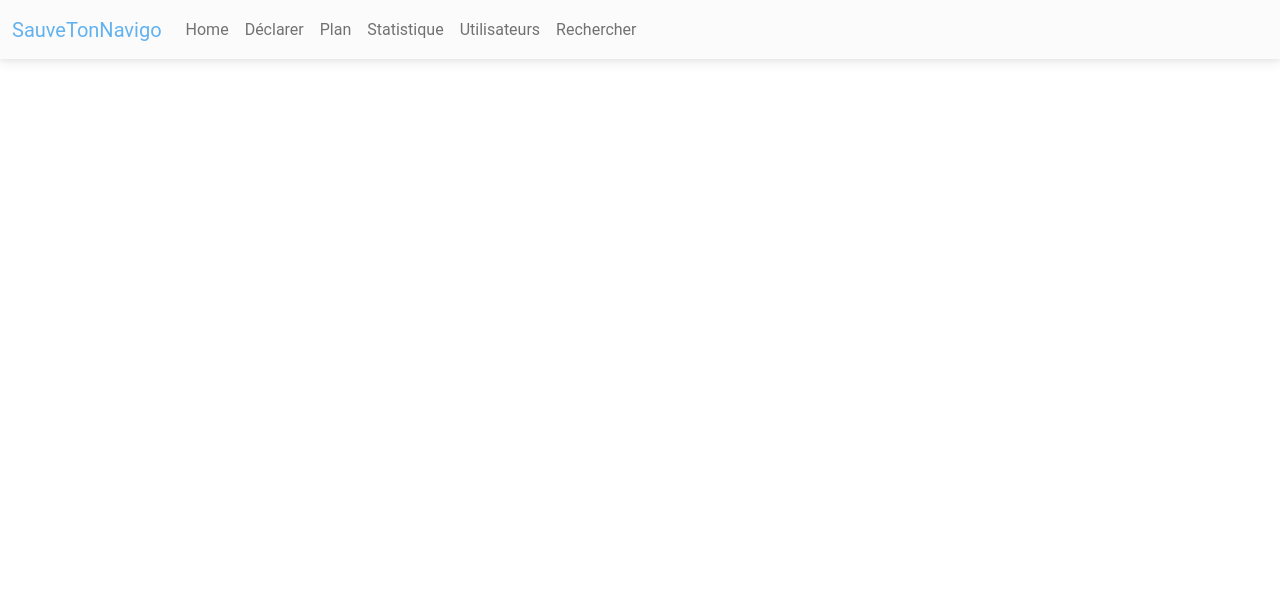
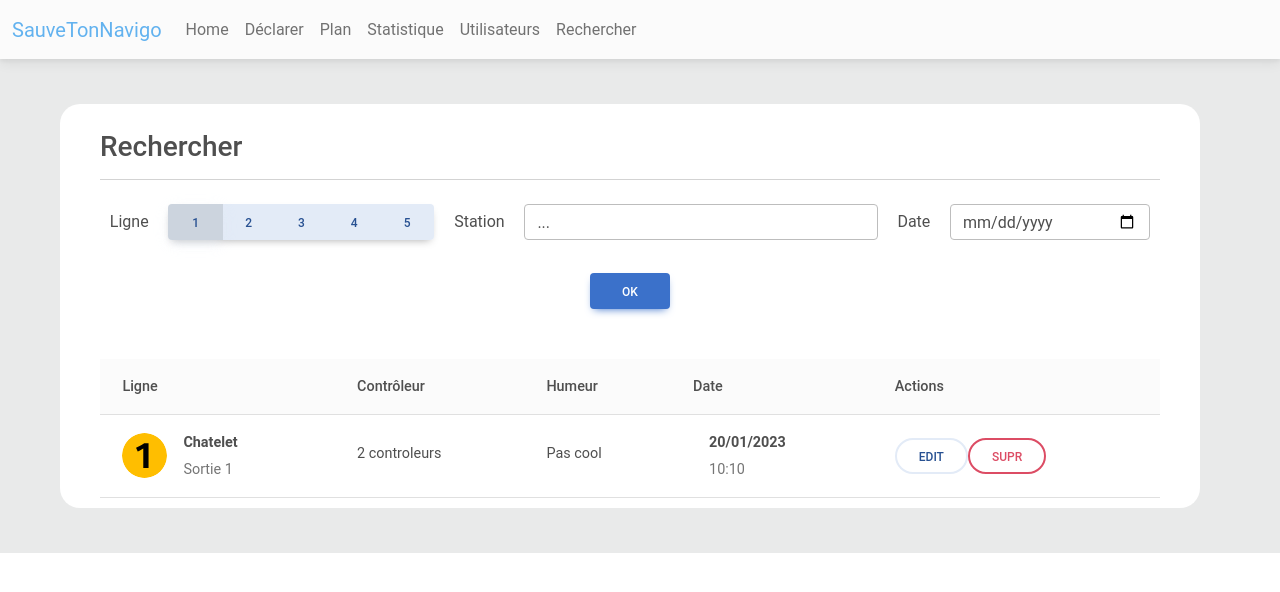
Before and after one commit to JulietteCrespo/sauve-ton-navigo-front, an Angular app: page /rechercher in a window 1280 px wide. Before the commit this address led to /. Shown: the top 592 px of the page. Built offline with nearby package versions, Linux system fonts and the light colour scheme.

Commit message:
add page rechercher

```diff
--- a/src/app/app-routing.module.ts
+++ b/src/app/app-routing.module.ts
@@ -2,10 +2,12 @@ import { NgModule } from '@angular/core';
 import { RouterModule, Routes } from '@angular/router';
 import {HomeComponent} from "./home/home.component";
 import {DeclarerComponent} from "./declarer/declarer.component";
+import {RechercherComponent} from "./rechercher/rechercher.component";
 
 
 const routes: Routes = [{ path: "", component: HomeComponent },
   { path: "declarer", component: DeclarerComponent },
+  { path: "rechercher", component: RechercherComponent },
 ];
 
 @NgModule({
--- a/src/app/app.module.ts
+++ b/src/app/app.module.ts
@@ -6,13 +6,15 @@ import { AppComponent } from './app.component';
 import { NavbarComponent } from './navbar/navbar.component';
 import { HomeComponent } from './home/home.component';
 import { DeclarerComponent } from './declarer/declarer.component';
+import { RechercherComponent } from './rechercher/rechercher.component';
 
 @NgModule({
   declarations: [
     AppComponent,
     NavbarComponent,
     HomeComponent,
-    DeclarerComponent
+    DeclarerComponent,
+    RechercherComponent
   ],
   imports: [
     BrowserModule,
--- a/src/app/navbar/navbar.component.html
+++ b/src/app/navbar/navbar.component.html
@@ -39,7 +39,7 @@
           <a class="nav-link" href="#">Utilisateurs</a>
         </li>
         <li class="nav-item">
-          <a class="nav-link" href="#">Rechercher</a>
+          <a class="nav-link" href="rechercher">Rechercher</a>
         </li>
       </ul>
       <!-- Left links -->
--- /dev/null
+++ b/src/app/rechercher/rechercher.component.html
@@ -0,0 +1,107 @@
+<!DOCTYPE html>
+<html>
+<head>
+  <style>
+
+  </style>
+</head>
+<body>
+<br>
+<div class="container">
+  <br>
+  <h3>Rechercher</h3>
+  <hr>
+  <form class="grandeDiv">
+
+      <!-- Ligne input -->
+      <label>Ligne</label>
+      <br>
+      <div class="btn-group centered">
+        <input type="radio" class="btn-check" name="lignes" id="ligne1" autocomplete="off" checked/>
+        <label class="btn btn-secondary" for="ligne1">1</label>
+
+        <input type="radio" class="btn-check" name="lignes" id="ligne2" autocomplete="off"/>
+        <label class="btn btn-secondary" for="ligne2">2</label>
+
+        <input type="radio" class="btn-check" name="lignes" id="ligne3" autocomplete="off"/>
+        <label class="btn btn-secondary" for="ligne3">3</label>
+
+        <input type="radio" class="btn-check" name="lignes" id="ligne4" autocomplete="off"/>
+        <label class="btn btn-secondary" for="ligne4">4</label>
+
+        <input type="radio" class="btn-check" name="lignes" id="ligne5" autocomplete="off"/>
+        <label class="btn btn-secondary" for="ligne5">5</label>
+      </div>
+      <br>
+      <br>
+      <!-- Station input -->
+    <label for="station">Station</label>
+      <div class="form-group col-md-4 centered">
+
+        <select id="station" class="form-control">
+          <option selected>...</option>
+          <option>...</option>
+        </select>
+      </div>
+    <label>Date</label>
+    <div class="form-group centered">
+      <input type="date" id="date" class="form-control" style="width: 200px"/>
+    </div>
+    <br>
+  </form>
+  <br>
+  <!-- Button recherche  -->
+  <div class="form-group centered">
+    <button type="submit" class="btn btn-primary btn-block mb-4 centered" id="recherche" style="width: 80px">OK
+    </button>
+  </div>
+  <br>
+  <table class="table align-middle mb-0 bg-white">
+    <thead class="bg-light">
+    <tr>
+      <th>Ligne</th>
+      <th>Contrôleur</th>
+      <th>Humeur</th>
+      <th>Date</th>
+      <th>Actions</th>
+    </tr>
+    </thead>
+    <tbody>
+    <tr>
+      <td>
+        <div class="d-flex align-items-center">
+          <img
+            src="app/rechercher/ligne1.svg"
+            alt=""
+            style="width: 45px; height: 45px"
+            class="rounded-circle"
+          />
+          <div class="ms-3">
+            <p class="fw-bold mb-1">Chatelet</p>
+            <p class="text-muted mb-0">Sortie 1</p>
+          </div>
+        </div>
+      </td>
+      <td>
+        <p class="fw-normal mb-1">2 controleurs</p>
+      </td>
+      <td>
+        <p class="fw-normal mb-1">Pas cool</p>
+      </td>
+      <td><div class="ms-3">
+        <p class="fw-bold mb-1">20/01/2023</p>
+        <p class="text-muted mb-0">10:10</p>
+      </div></td>
+      <td>
+        <button type="button" class="btn btn-outline-secondary btn-rounded">
+          Edit
+        </button>
+        <button type="button" class="btn btn-outline-danger btn-rounded">
+          Supr
+        </button>
+      </td>
+    </tr>
+  </table>
+</div>
+<br>
+</body>
--- /dev/null
+++ b/src/app/rechercher/rechercher.component.scss
@@ -0,0 +1,37 @@
+.container {
+  background-color: #FFFFFF; /* Couleur bleue */
+  border-radius: 20px;
+  padding-left: 40px;
+  padding-right: 40px;
+  padding-bottom: 10px;
+  margin: 20px;
+
+}
+body {
+  background-color: #e9eaea; /* Couleur bleue */
+  padding-left: 40px;
+  padding-right: 40px;
+}
+.centered {
+  display: flex;
+  justify-content: center;
+  margin: auto;
+}
+
+ label{
+  display: flex;
+  justify-content: center;
+  margin: auto;
+}
+
+#recherche{
+  margin-top: 20dx;
+}
+
+.grandeDiv{
+  width: 100%;
+  height: fit-content;
+  display: flex;
+  align-items: flex-start;
+  //justify-content: space-evenly;
+}
```
Also changed, not shown: src/app/rechercher/rechercher.component.ts (added, +10 -0 lines), src/app/rechercher/ligne1.svg (added), 1 other file (tests, documents, lock files or other folders).
